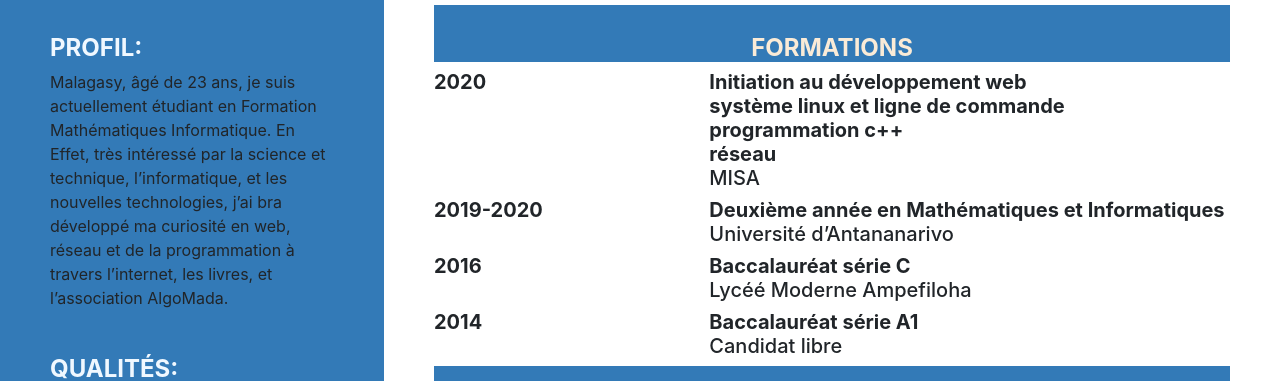
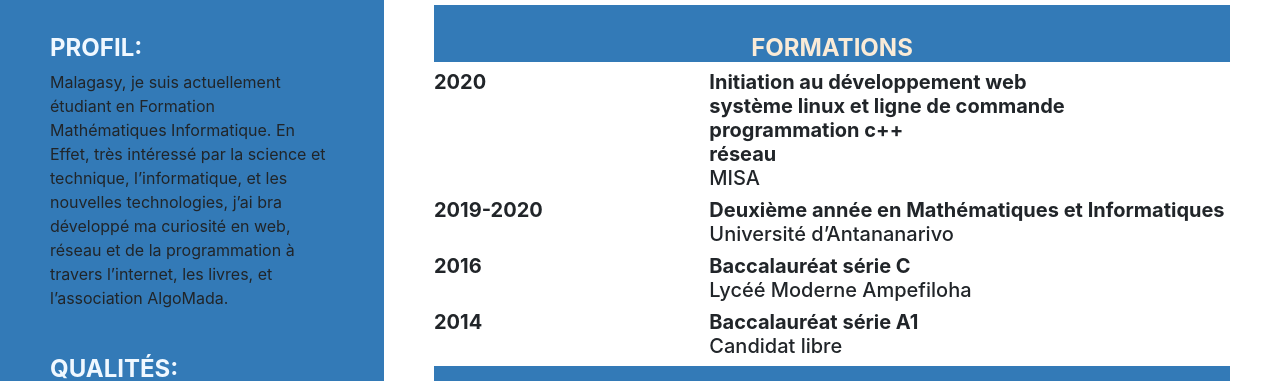
Before and after one commit to valdoth/cv-html, a plain HTML site: page index.html in a window 1280 px wide. Shown: the part 218-599 px from the top of the page. Drawn offline with Linux system fonts and the light colour scheme.

Commit message:
Update index.html

```diff
--- a/index.html
+++ b/index.html
@@ -42,7 +42,7 @@
             <b><br />PROFIL:</b>
           </h4>
           <p>
-            Malagasy, âgé de 23 ans, je suis actuellement étudiant en Formation
+            Malagasy, je suis actuellement étudiant en Formation
             Mathématiques Informatique. En Effet, très intéressé par la science
             et technique, l’informatique, et les nouvelles technologies, j’ai
             bra développé ma curiosité en web, réseau et de la programmation à
```
